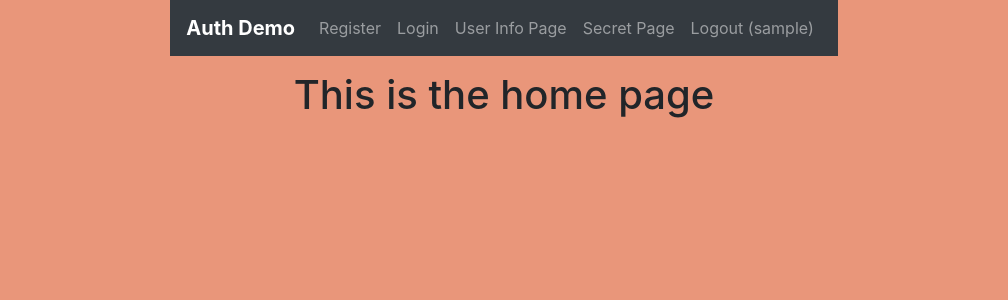
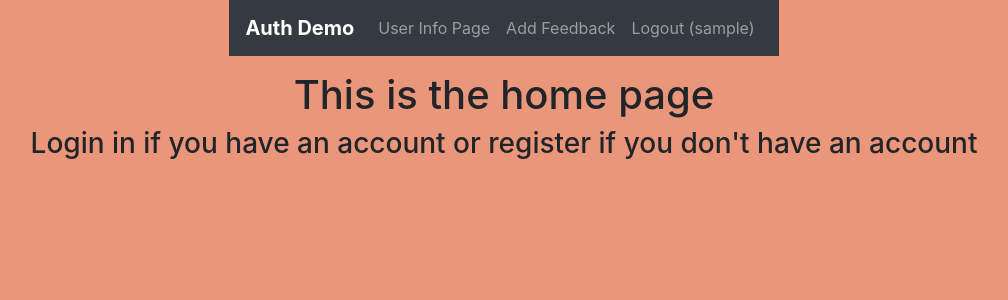
Before and after one commit to msaemrow/SpringboardAssignments, a Flask app: page / in a window 1280 px wide. Shown: the top 300 px of the page, without its empty margins (136-1144 px from the left). Run offline with Flask 2, Linux system fonts and the light colour scheme; the visitor is signed in with stand-in values (Sample User, id 1).

Commit message:
finished steps 1-8 and most of further study

```diff
--- a/flask-auth-exercise/app.py
+++ b/flask-auth-exercise/app.py
@@ -1,6 +1,6 @@
 from flask import Flask, render_template, redirect, session, flash
-from models import connect_db, db, User
-from forms import NewUserForm, LoginForm
+from models import connect_db, db, User, Feedback
+from forms import NewUserForm, LoginForm, FeedbackForm
 from sqlalchemy.exc import IntegrityError
 
 app = Flask(__name__)
@@ -15,9 +15,10 @@ connect_db(app)
 def home_page():
     return render_template('home.html')
 
-
 @app.route('/register', methods=["GET", "POST"])
 def register_user():
+    if "username" in session:
+        return redirect(f"/users/{session['username']}")
     form = NewUserForm()
     if form.validate_on_submit():
         username = form.username.data
@@ -25,8 +26,9 @@ def register_user():
         email = form.email.data
         first_name = form.first_name.data
         last_name=form.last_name.data
+        is_admin=form.is_admin.data
 
-        new_user = User(username=username, password=pwd, email=email, first_name=first_name, last_name=last_name)
+        new_user = User(username=username, password=pwd, email=email, first_name=first_name, last_name=last_name, is_admin=is_admin)
 
         db.session.add(new_user)
         try:
@@ -35,13 +37,15 @@ def register_user():
             form.username.errors.append('Username taken. Pick a different one')
             return render_template('register.html', form=form)
         session['username'] = new_user.username
-        flash('Successfully registered account')
+        flash('Successfully registered account', 'success')
         return redirect(f"/users/{new_user.username}")
 
     return render_template('register.html', form=form)
 
 @app.route('/login', methods=["GET", "POST"])
 def login_user():
+    if "username" in session:
+        return redirect(f"/users/{session['username']}")
     form=LoginForm()
     if form.validate_on_submit():
         username=form.username.data
@@ -49,7 +53,7 @@ def login_user():
 
         user = User.authenticate_user(username, password)
         if user:
-            flash(f"Login Sucessful. Welcome back {user.first_name}!")
+            flash(f"Login Sucessful. Welcome back {user.first_name}!", "success")
             session['username']=user.username
             return redirect(f"/users/{user.username}")
         else:
@@ -60,19 +64,22 @@ def login_user():
 @app.route('/users/<username>')
 def show_user_info(username):
     if "username" not in session or session['username'] != username:
-        flash("Log in to view user info")
+        flash("Log in to view user info", "danger")
         return redirect('/')
-    try:
-        user = User.query.filter_by(username=username).first()
-        return render_template('user-page.html', user=user)
-    except:
-        flash("User not found")
+    user = User.query.filter_by(username=username).first()
+    users=User.query.all()
+    all_feedback=Feedback.query.all()
+    print(user)
+    if user:
+        return render_template('user-page.html', user=user, all_users=users, all_feedback=all_feedback)
+    else:
+        flash("User not found", "danger")
         return redirect('/')
 
 @app.route('/secret')
 def secret_page():
     if "username" not in session:
-        flash("Log in to view page")
+        flash("Log in to view page", "danger")
         return redirect('/')
     return render_template('secret-page.html')
 
@@ -80,16 +87,124 @@ def secret_page():
 def logout_user():
 
     session.pop('username')
-    flash("Successful logout")
+    flash("Successful logout", "success")
     return redirect('/')
 
 @app.route('/users/<username>/delete', methods=["POST"])
 def delete_user(username):
+    user=User.query.filter_by(username=username).first()
+    print(f"-------------{user.is_admin}----------------------")
+    if user.is_admin == True:
+        db.session.delete(user)
+        db.session.commit()
+        session.pop('username')
+        flash(f"Successfully deleted {username}'s account", "success")
+        return redirect(f"/users/{username}")
     if 'username' not in session or username != session['username']:
+        flash("You do not have permission to delete a user!", "danger")
         return redirect('/')
-    user=User.query.filter_by(username=username).first()
     db.session.delete(user)
     db.session.commit()
     session.pop('username')
-    flash(f"Successfully deleted {username}'s account")
+    flash(f"Successfully deleted {username}'s account", "success")
     return redirect('/login')
+
+@app.route('/users/<username>/<admin_user>/delete', methods=["POST"])
+def admin_delete_user(username, admin_user):
+    delete_user=User.query.filter_by(username=username).first()
+    a_user=User.query.filter_by(username=admin_user).first()
+
+    print(f"-------------{a_user}----------------------")
+
+    if a_user.is_admin != True:
+        flash("You do not have permission to delete a user!", "danger")
+
+    db.session.delete(delete_user)
+    db.session.commit()
+    flash(f"Successfully deleted {username}'s account", "success")
+    return redirect(f"/users/{a_user.username}")
+
+
+@app.route('/users/<username>/feedback/add', methods=["GET", "POST"])
+def add_feedback(username):
+    if 'username' not in session or username != session['username']:
+        return redirect('/')
+
+    form=FeedbackForm()
+    if form.validate_on_submit():
+        title=form.title.data
+        content=form.content.data
+        username=username
+        new_feedback=Feedback(title=title, content=content, username=username)
+        db.session.add(new_feedback)
+        db.session.commit()
+        flash("Feedback submitted", "success")
+        return redirect(f"/users/{username}")
+
+    return render_template('add-feedback.html', form=form)
+
+@app.route('/feedback/<feedback_id>/update', methods=["GET", "POST"])
+def update_feedback(feedback_id):
+    feedback=Feedback.query.get(feedback_id)
+    form=FeedbackForm(obj=feedback)
+
+    if form.validate_on_submit():
+        feedback.title = form.title.data
+        feedback.content = form.content.data
+
+        db.session.add(feedback)
+        db.session.commit()
+
+        flash("Successfully updated feedback", "success")
+
+        return redirect(f"/users/{feedback.username}")
+
+    return render_template('update-feedback.html', form=form)
+
+@app.route('/feedback/<feedback_id>/<admin_user>/update', methods=["POST"])
+def admin_update_feedback(feedback_id, admin_user):
+    a_user=User.query.filter_by(username=admin_user).first()
+    update_feedback=Feedback.query.get(feedback_id)
+    form=FeedbackForm(obj=update_feedback)
+
+    if a_user.is_admin != True:
+        flash("You do not have permission to delete a user!", "danger")
+        return redirect(f"/users/{a_user.username}")
+
+    if form.validate_on_submit():
+        update_feedback.title = form.title.data
+        update_feedback.content = form.content.data
+
+        db.session.add(update_feedback)
+        db.session.commit()
+
+        flash("Successfully updated feedback", "success")
+
+        return redirect(f"/users/{a_user.username}")
+
+    return render_template('update-feedback.html', form=form)
+
+@app.route('/feedback/<feedback_id>/delete', methods=["POST"])
+def delete_feedback(feedback_id):
+    if 'username' not in session:
+        return redirect('/')
+    feedback=Feedback.query.get(feedback_id)
+    db.session.delete(feedback)
+    db.session.commit()
+    flash("Deleted user feedback", "success")
+    return redirect(f"/users/{feedback.username}")
+
+
+@app.route('/feedback/<feedback_id>/<admin_user>/delete', methods=["POST"])
+def admin_delete_feedback(feedback_id, admin_user):
+    a_user=User.query.filter_by(username=admin_user).first()
+    delete_feedback=Feedback.query.get(feedback_id)
+
+    if a_user.is_admin != True:
+        flash("You do not have permission to delete other users feedback!", "warning")
+        return redirect(f"/users/{a_user.username}")
+
+    db.session.delete(delete_feedback)
+    db.session.commit()
+    flash(f"Succesfully deleted feedback for {delete_feedback.username}")
+    return redirect(f"/users/{a_user.username}")
--- a/flask-auth-exercise/models.py
+++ b/flask-auth-exercise/models.py
@@ -17,7 +17,7 @@ class User(db.Model):
 
     def __repr__(self):
         """Easier to read representation for user"""
-        return f"<User {self.id} {self.first_name} {self.last_name}>"
+        return f"<User {self.id} {self.first_name} {self.last_name} Admin: {self.is_admin}>"
 
     id = db.Column(db.Integer,
                    primary_key=True,
@@ -33,6 +33,8 @@ class User(db.Model):
                          nullable=False)
     last_name=db.Column(db.String(30),
                          nullable=False)
+    is_admin=db.Column(db.Boolean,
+                       default=False)
 
     feedback = db.relationship('Feedback', backref="users", cascade='all, delete-orphan')
 
--- a/flask-auth-exercise/static/styles.css
+++ b/flask-auth-exercise/static/styles.css
@@ -15,3 +15,12 @@ h1{
 #login-form{
     width: 50%;
 }
+
+#feedback-form{
+    width: 50%;
+}
+
+#admin-div{
+    display: flex;
+    justify-content: space-evenly;
+}
--- a/flask-auth-exercise/templates/home.html
+++ b/flask-auth-exercise/templates/home.html
@@ -2,4 +2,5 @@
 {% block title %}Home{% endblock %}
 {% block content %}
 <h1>This is the home page</h1>
+<h3>Login in if you have an account or register if you don't have an account</h3>
 {% endblock %}
--- a/flask-auth-exercise/templates/index.html
+++ b/flask-auth-exercise/templates/index.html
@@ -5,6 +5,7 @@
     <meta name="viewport" content="width=device-width, initial-scale=1.0">
     <link rel="stylesheet" href="https://cdn.jsdelivr.net/npm/bootstrap@4.5.3/dist/css/bootstrap.min.css" integrity="sha384-TX8t27EcRE3e/ihU7zmQxVncDAy5uIKz4rEkgIXeMed4M0jlfIDPvg6uqKI2xXr2" crossorigin="anonymous">
     <link rel="stylesheet" href="/static/styles.css">
+    <link rel="stylesheet" href="https://cdnjs.cloudflare.com/ajax/libs/font-awesome/6.5.1/css/all.min.css">
     <title>{% block title %}{% endblock %}</title>
 </head>
 <body>
@@ -15,21 +16,21 @@
         </button>
         <div class="collapse navbar-collapse" id="navbarNav">
           <ul class="navbar-nav">
+            {% if 'username' not in session %}
             <li class="nav-item">
-              <a class="nav-link" href="/register">Register</a>
-            </li>
-            <li class="nav-item">
-              <a class="nav-link" href="/login">Login</a>
-            </li>
+                <a class="nav-link" href="/register">Register</a>
+              </li>
+              <li class="nav-item">
+                <a class="nav-link" href="/login">Login</a>
+              </li>
+            {% endif %}
             {% if 'username' in session %}
             <li class="nav-item">
                 <a class="nav-link" href="/users/{{session['username']}}">User Info Page</a>
               </li>
-              {% endif %}
               <li class="nav-item">
-                <a class="nav-link" href="/secret">Secret Page</a>
+                <a class="nav-link" href="/users/{{session['username']}}/feedback/add">Add Feedback</a>
               </li>
-            {% if 'username' in session %}
             <li class="nav-item">
                 <a class="nav-link" href="/logout">Logout ({{session['username']}})</a>
               </li>
@@ -38,8 +39,8 @@
         </div>
       </nav>
       <div>
-        {% for msg in get_flashed_messages() %}
-        <div class="alert alert-success">{{msg}}</div>
+        {% for category, msg in get_flashed_messages(with_categories=True) %}
+        <div class="alert alert-{{category}} m-2">{{msg}}</div>
         {% endfor %}
     </div>
     {% block content %}
```
Also changed, not shown: flask-auth-exercise/forms.py (+7 -1 lines), flask-auth-exercise/templates/add-feedback.html (added, +18 -0 lines), flask-auth-exercise/templates/update-feedback.html (added, +19 -0 lines), flask-auth-exercise/templates/user-page.html (+85 -11 lines).
